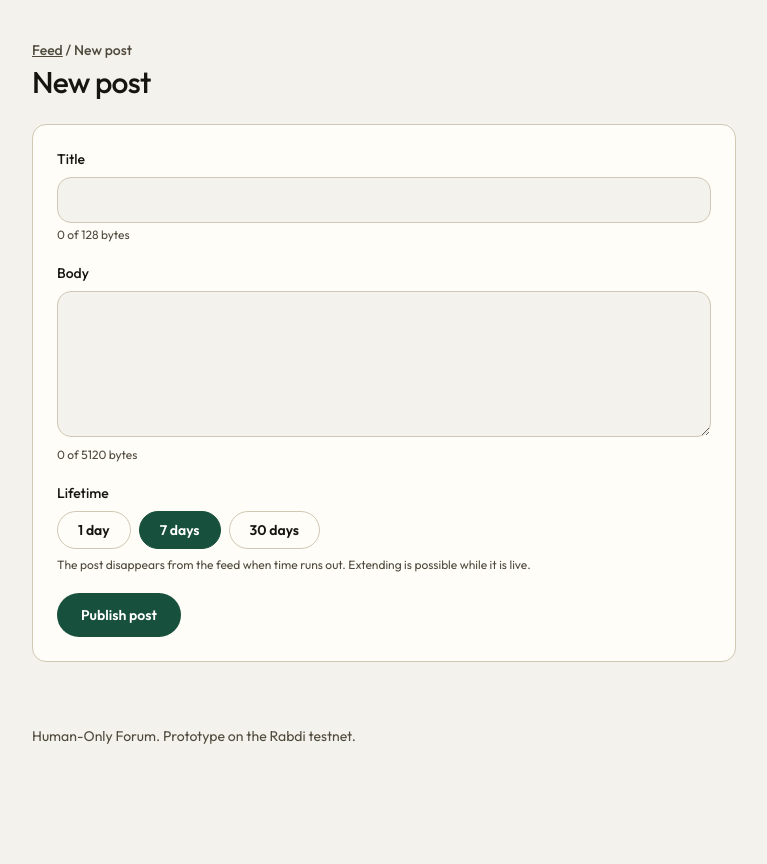
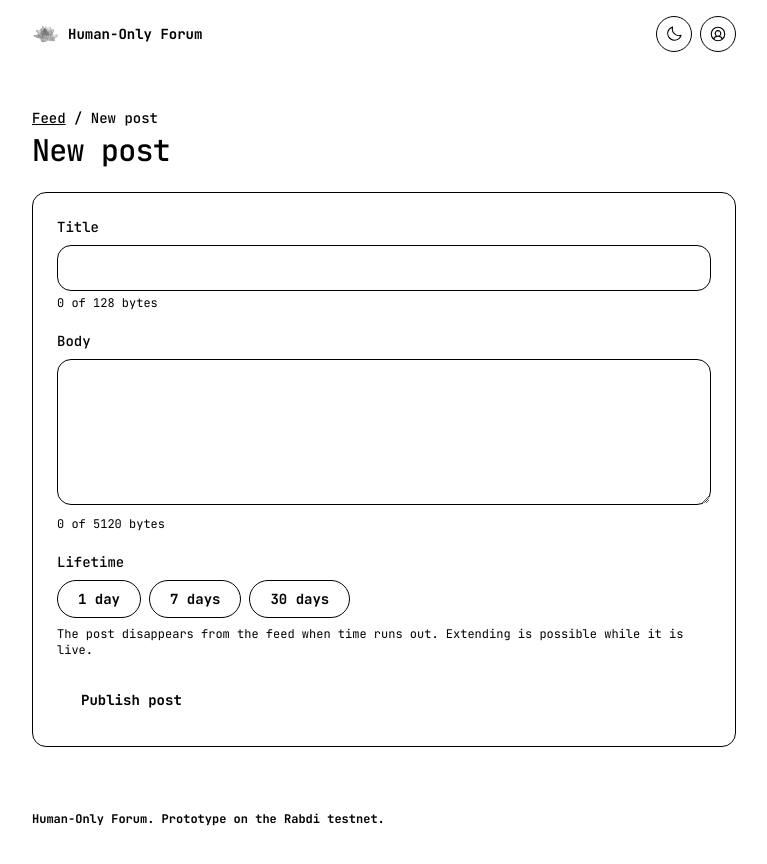
Before and after one commit to crodyy/on-word, a Next.js app: page /post/new in a window 1280 px wide. Shown: the top 864 px of the page, without its empty margins (256-1023 px from the left). Before the commit the page ends 800 px from the top, so only its background shows below. Built offline with nearby package versions, Linux system fonts and the light colour scheme.

Commit message:
feat(v2): black-and-white tokens, JetBrains Mono, header with logo toggle profile

```diff
--- /dev/null
+++ b/app/components/SiteHeader.tsx
@@ -0,0 +1,118 @@
+"use client";
+
+import { useEffect, useRef, useState } from "react";
+import Link from "next/link";
+import { Check, Copy, Moon, SignOut, Sun, UserCircle } from "@phosphor-icons/react";
+import { applyTheme, getStoredTheme, toggleTheme, type Theme } from "../lib/theme";
+import { getBoundWallet, setBoundWallet, shortWallet } from "../lib/wallet";
+
+export default function SiteHeader() {
+  const [theme, setTheme] = useState<Theme>("light");
+  const [wallet, setWallet] = useState<string | null>(null);
+  const [menu, setMenu] = useState(false);
+  const [copied, setCopied] = useState(false);
+  const menuRef = useRef<HTMLDivElement>(null);
+
+  useEffect(() => {
+    const stored = getStoredTheme();
+    setTheme(stored);
+    applyTheme(stored);
+    setWallet(getBoundWallet());
+  }, []);
+
+  useEffect(() => {
+    if (!menu) return;
+    function onKey(e: KeyboardEvent) {
+      if (e.key === "Escape") setMenu(false);
+    }
+    function onClick(e: MouseEvent) {
+      if (menuRef.current && !menuRef.current.contains(e.target as Node)) setMenu(false);
+    }
+    document.addEventListener("keydown", onKey);
+    document.addEventListener("mousedown", onClick);
+    return () => {
+      document.removeEventListener("keydown", onKey);
+      document.removeEventListener("mousedown", onClick);
+    };
+  }, [menu]);
+
+  async function copy() {
+    if (!wallet) return;
+    try {
+      await navigator.clipboard.writeText(wallet);
+      setCopied(true);
+      setTimeout(() => setCopied(false), 1500);
+    } catch {
+      // clipboard unavailable, address stays selectable
+    }
+  }
+
+  function disconnect() {
+    setBoundWallet("");
+    setWallet(null);
+    setMenu(false);
+  }
+
+  return (
+    <header className="mx-auto flex w-full max-w-3xl items-center justify-between px-5 py-4 sm:px-8">
+      <Link href="/" className="flex items-center gap-2" aria-label="Human-Only Forum home">
+        {/* eslint-disable-next-line @next/next/no-img-element */}
+        <img src="/logo.jpg" alt="Human-Only Forum lotus logo" width={28} height={28} className="rounded-full grayscale contrast-125" />
+        <span className="text-sm font-bold">Human-Only Forum</span>
+      </Link>
+      <div className="flex items-center gap-2">
+        <button
+          onClick={() => setTheme(toggleTheme())}
+          aria-pressed={theme === "dark"}
+          aria-label={theme === "dark" ? "Switch to light mode" : "Switch to dark mode"}
+          title={theme === "dark" ? "Switch to light mode" : "Switch to dark mode"}
+          className="btn-press rounded-full border border-[var(--color-line)] p-2"
+        >
+          {theme === "dark" ? <Sun size={18} /> : <Moon size={18} />}
+        </button>
+        {wallet ? (
+          <div className="relative" ref={menuRef}>
+            <button
+              onClick={() => setMenu((v) => !v)}
+              aria-expanded={menu}
+              aria-label="Profile menu"
+              className="btn-press flex items-center gap-2 rounded-full border border-[var(--color-line)] px-3 py-2 text-sm font-bold"
+            >
+              <UserCircle size={18} />
+              <span className="font-mono">{shortWallet(wallet)}</span>
+            </button>
+            {menu ? (
+              <div className="absolute right-0 z-10 mt-2 w-64 rounded-[var(--radius-card)] border border-[var(--color-line)] bg-[var(--color-paper)] p-3">
+                <p className="break-all font-mono text-xs">{wallet}</p>
+                <div className="mt-2 flex gap-2">
+                  <button
+                    onClick={copy}
+                    className="btn-press inline-flex flex-1 items-center justify-center gap-1 rounded-full border border-[var(--color-line)] px-3 py-1.5 text-xs font-bold"
+                  >
+                    {copied ? <Check size={14} /> : <Copy size={14} />}
+                    {copied ? "Copied" : "Copy"}
+                  </button>
+                  <button
+                    onClick={disconnect}
+                    className="btn-press inline-flex flex-1 items-center justify-center gap-1 rounded-full border border-[var(--color-line)] px-3 py-1.5 text-xs font-bold"
+                  >
+                    <SignOut size={14} />
+                    Disconnect
+                  </button>
+                </div>
+              </div>
+            ) : null}
+          </div>
+        ) : (
+          <Link
+            href="/signup"
+            aria-label="Profile, verify to participate"
+            className="btn-press rounded-full border border-[var(--color-line)] p-2"
+          >
+            <UserCircle size={18} />
+          </Link>
+        )}
+      </div>
+    </header>
+  );
+}
--- a/app/globals.css
+++ b/app/globals.css
@@ -1,26 +1,20 @@
 @import "tailwindcss";
 
 @theme {
-  --font-sans: "Outfit", ui-sans-serif, system-ui, sans-serif;
-  --font-mono: "DM Mono", ui-monospace, monospace;
-  --color-paper: #f4f2ec;
-  --color-surface: #fffdf8;
-  --color-ink: #16150f;
-  --color-muted: #4f4a3d;
-  --color-line: #cfc8b4;
-  --color-accent: #17503c;
-  --color-accent-ink: #ffffff;
+  --font-sans: "JetBrains Mono", ui-monospace, monospace;
+  --font-mono: "JetBrains Mono", ui-monospace, monospace;
+  --color-paper: #ffffff;
+  --color-surface: #ffffff;
+  --color-ink: #000000;
+  --color-line: #000000;
   --radius-card: 14px;
 }
 
 .dark {
-  --color-paper: #12140f;
-  --color-surface: #1b1e16;
-  --color-ink: #f0eee4;
-  --color-muted: #a8a496;
-  --color-line: #2e3226;
-  --color-accent: #5cbf95;
-  --color-accent-ink: #0c120e;
+  --color-paper: #000000;
+  --color-surface: #000000;
+  --color-ink: #ffffff;
+  --color-line: #ffffff;
 }
 
 html {
@@ -42,7 +36,12 @@ body {
 }
 
 input::placeholder {
-  color: #6e6757;
+  color: #000000;
+  opacity: 1;
+}
+
+.dark input::placeholder {
+  color: #ffffff;
   opacity: 1;
 }
 
--- a/app/layout.tsx
+++ b/app/layout.tsx
@@ -1,9 +1,10 @@
 import type { Metadata } from "next";
-import { DM_Mono, Outfit } from "next/font/google";
+import { JetBrains_Mono } from "next/font/google";
+import Script from "next/script";
 import "./globals.css";
+import SiteHeader from "./components/SiteHeader";
 
-const sans = Outfit({ subsets: ["latin"], variable: "--font-sans" });
-const mono = DM_Mono({ subsets: ["latin"], weight: ["400", "500"], variable: "--font-mono" });
+const mono = JetBrains_Mono({ subsets: ["latin"], weight: ["400", "500", "700"], variable: "--font-mono" });
 
 export const metadata: Metadata = {
   title: "Human-Only Forum",
@@ -12,10 +13,16 @@ export const metadata: Metadata = {
 
 export default function RootLayout({ children }: { children: React.ReactNode }) {
   return (
-    <html lang="en" className={`${sans.variable} ${mono.variable}`}>
+    <html lang="en" className={mono.variable} suppressHydrationWarning>
+      <head>
+        <Script id="theme-init" strategy="beforeInteractive">
+          {`(function(){try{if(localStorage.getItem("human-forum.theme")==="dark"){document.documentElement.classList.add("dark")}}catch(e){}})()`}
+        </Script>
+      </head>
       <body>
+        <SiteHeader />
         <div className="mx-auto w-full max-w-3xl px-5 sm:px-8">{children}</div>
-        <footer className="mx-auto w-full max-w-3xl px-5 sm:px-8 pb-10 pt-6 text-sm text-[var(--color-muted)]">
+        <footer className="mx-auto w-full max-w-3xl px-5 sm:px-8 pb-10 pt-6 text-xs font-bold text-[var(--color-ink)]">
           <p>Human-Only Forum. Prototype on the Rabdi testnet.</p>
         </footer>
       </body>
--- /dev/null
+++ b/app/lib/theme.ts
@@ -0,0 +1,26 @@
+export type Theme = "light" | "dark";
+
+const KEY = "human-forum.theme";
+
+export function getStoredTheme(): Theme {
+  try {
+    return window.localStorage.getItem(KEY) === "dark" ? "dark" : "light";
+  } catch {
+    return "light";
+  }
+}
+
+export function applyTheme(theme: Theme): void {
+  document.documentElement.classList.toggle("dark", theme === "dark");
+  try {
+    window.localStorage.setItem(KEY, theme);
+  } catch {
+    // storage unavailable, session-only
+  }
+}
+
+export function toggleTheme(): Theme {
+  const next: Theme = document.documentElement.classList.contains("dark") ? "light" : "dark";
+  applyTheme(next);
+  return next;
+}
```
Also changed, not shown: public/logo.jpg (added), 1 other file (tests, documents, lock files or other folders).
